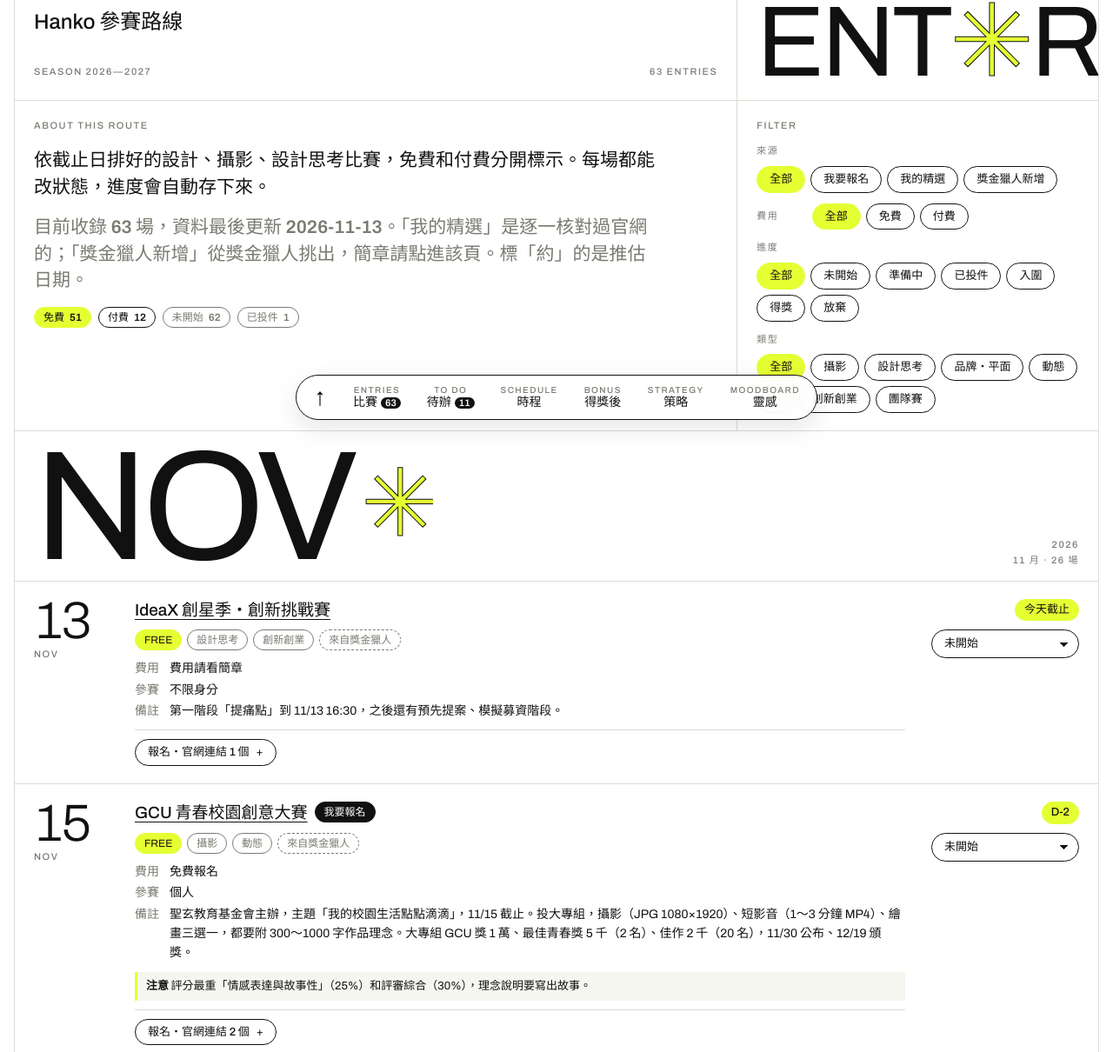
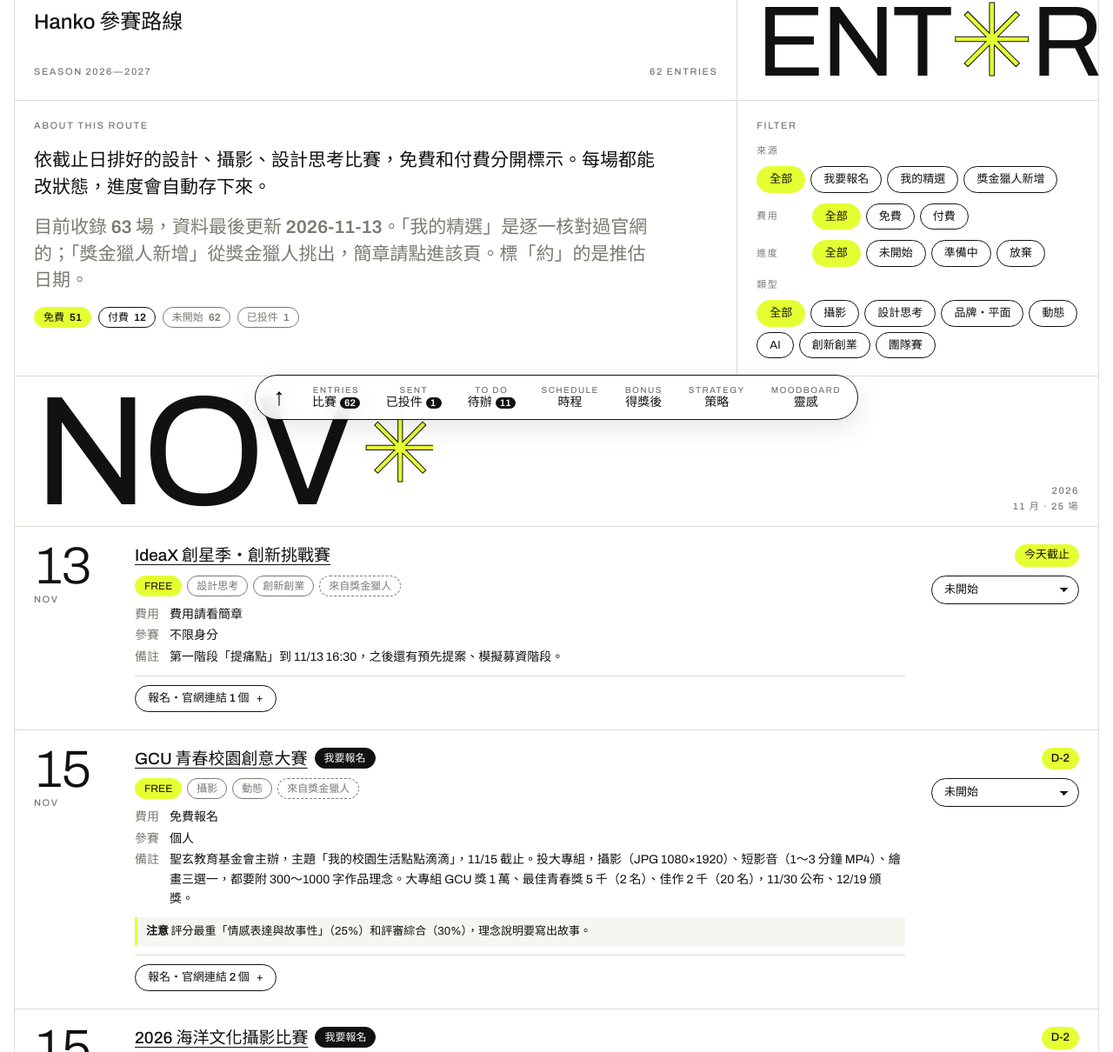
Before and after one commit to hankko60405-ship-it/hanko-competitions, a plain HTML site: page index.html in a window 1280 px wide. Shown: the part 303-1513 px from the top of the page at 87% size. Drawn offline with Linux system fonts and the light colour scheme.

Commit message:
已投件的比賽獨立成一區，不再出現在比賽列表
Co-Authored-By: Claude Opus 5.5 <noreply@anthropic.com>

```diff
--- a/index.html
+++ b/index.html
@@ -220,6 +220,8 @@ body{padding-bottom:calc(110px + env(safe-area-inset-bottom,0px))}
 
   <main id="timeline" class="span3" style="display:grid;gap:1px;background:var(--line)"></main>
 
+  <div id="sec-sent" class="span3" style="display:grid;gap:1px;background:var(--line)"><div id="sent-list" style="display:grid;gap:1px"></div></div>
+
   <section id="sec-todo" class="tile info">
     <span class="vlabel caps">01 — To do</span>
     <div class="inner">
@@ -304,6 +306,7 @@ function leftLabel(n){
   return["D-"+n,n<=14?"hot":n<=45?"soon":"far"];
 }
 const st=e=>state.status[e.id]||e.status||"todo";
+const SENT=["sent","short","win"],isSent=s=>SENT.includes(s);
 const finished=s=>["sent","short","win","skip"].includes(s);
 
 function el(tag,attrs={},...kids){
@@ -324,26 +327,14 @@ function renderFilters(){
   };
   fill("fee-filters",FEES,fee,k=>fee=k);
   fill("src-filters",SRCS,src,k=>src=k);
-  fill("status-filters",Object.fromEntries([["all","全部"],...STATUS]),stat,k=>stat=k);
+  fill("status-filters",Object.fromEntries([["all","全部"],...STATUS.filter(([v])=>!isSent(v))]),stat,k=>stat=k);
   fill("filters",CATS,filter,k=>filter=k);
 }
 
-function renderTimeline(){
-  const main=document.getElementById("timeline");main.textContent="";
-  const list=ENTRIES.filter(e=>(filter==="all"||(filter==="team"?!!e.team:e.cats.includes(filter)))&&(fee==="all"||e.fee===fee)&&(src==="all"||(src==="going"?!!e.going:(src==="bh")===!!e.src))&&(stat==="all"||(st(e))===stat));
-  document.getElementById("count-label").textContent=list.length+" entries";
-  if(!list.length){main.append(el("div",{class:"tile empty",text:loaded?"這個組合目前沒有比賽，換個篩選看看。":"讀取比賽資料中…"}));return}
-  const groups=new Map();
-  for(const e of list){const k=e.date.slice(0,7);if(!groups.has(k))groups.set(k,[]);groups.get(k).push(e)}
-  for(const[k,items]of groups){
-    const[y,m]=k.split("-");
-    const sec=el("section",{class:"tile month","aria-label":y+" 年 "+Number(m)+" 月"});
-    const h=el("h2",{},MONTHS[Number(m)-1],el("span",{class:"ast","aria-hidden":"true",text:"✳"}));
-    sec.append(el("div",{class:"mhead"},h,el("div",{class:"meta caps"},el("div",{text:y}),el("div",{text:Number(m)+" 月 · "+items.length+" 場"}))));
-    for(const e of items){
+function makeCard(e){
   const n=daysLeft(e.date);const[lt,lc]=leftLabel(n);
   const s=st(e);
-      const card=el("article",{class:"entry"+(n<0?" past":"")+(finished(s)&&s!=="skip"?" done":"")});
+  const card=el("article",{class:"entry"+(n<0?" past":"")});
   const[,mm,dd]=e.date.split("-");
   card.append(el("div",{class:"date num"},
     el("span",{class:"day",text:String(Number(dd)).padStart(2,"0")}),
@@ -393,8 +384,22 @@ function renderTimeline(){
   for(const[v,t]of STATUS){const o=el("option",{value:v,text:t});if(v===s)o.selected=true;sel.append(o)}
   sel.onchange=()=>{state.status[e.id]=sel.value;save();renderAll()};
   card.append(el("div",{class:"side"},el("span",{class:"pill left num "+lc,text:lt}),sel));
-      sec.append(card);
+  return card;
 }
+
+function renderTimeline(){
+  const main=document.getElementById("timeline");main.textContent="";
+  const list=ENTRIES.filter(e=>!isSent(st(e))&&(filter==="all"||(filter==="team"?!!e.team:e.cats.includes(filter)))&&(fee==="all"||e.fee===fee)&&(src==="all"||(src==="going"?!!e.going:(src==="bh")===!!e.src))&&(stat==="all"||(st(e))===stat));
+  document.getElementById("count-label").textContent=list.length+" entries";
+  if(!list.length){main.append(el("div",{class:"tile empty",text:loaded?"這個組合目前沒有比賽，換個篩選看看。":"讀取比賽資料中…"}));return}
+  const groups=new Map();
+  for(const e of list){const k=e.date.slice(0,7);if(!groups.has(k))groups.set(k,[]);groups.get(k).push(e)}
+  for(const[k,items]of groups){
+    const[y,m]=k.split("-");
+    const sec=el("section",{class:"tile month","aria-label":y+" 年 "+Number(m)+" 月"});
+    const h=el("h2",{},MONTHS[Number(m)-1],el("span",{class:"ast","aria-hidden":"true",text:"✳"}));
+    sec.append(el("div",{class:"mhead"},h,el("div",{class:"meta caps"},el("div",{text:y}),el("div",{text:Number(m)+" 月 · "+items.length+" 場"}))));
+    for(const e of items)sec.append(makeCard(e));
     main.append(sec);
   }
 }
@@ -428,7 +433,16 @@ function renderTodos(){
     ul.append(el("li",{},el("label",{for:"todo-"+k},cb,el("span",{text:t}))));
   }
 }
-function renderAll(){renderNext();renderTally();renderTimeline()}
+function renderSent(){
+  const box=document.getElementById("sent-list");box.textContent="";
+  const list=ENTRIES.filter(e=>isSent(st(e)));
+  const sec=el("section",{class:"tile month","aria-label":"已投件"});
+  sec.append(el("div",{class:"mhead"},el("h2",{},"Sent",el("span",{class:"ast","aria-hidden":"true",text:"✳"})),el("div",{class:"meta caps"},el("div",{text:"已投件"}),el("div",{text:list.length+" 場"}))));
+  if(!list.length)sec.append(el("div",{class:"empty",text:loaded?"還沒有投件的比賽。在比賽卡片右邊把進度改成「已投件」，就會移到這裡。":"讀取比賽資料中…"}));
+  for(const e of list)sec.append(makeCard(e));
+  box.append(sec);
+}
+function renderAll(){renderNext();renderTally();renderTimeline();renderSent()}
 function setSync(t){document.getElementById("sync").textContent="進度儲存："+t}
 
 function useLocal(note){
@@ -476,6 +490,7 @@ fetch("data/competitions.json",{cache:"no-store"}).then(r=>r.json()).then(d=>{
   <nav aria-label="快速切換區塊">
     <a href="#top" class="top" aria-label="回到最上面">↑</a>
     <a href="#sec-entries" data-sec="sec-entries"><span class="en">Entries</span><span class="zh">比賽<span class="count" id="dock-count">—</span></span></a>
+    <a href="#sec-sent" data-sec="sec-sent"><span class="en">Sent</span><span class="zh">已投件<span class="count" id="dock-sent">—</span></span></a>
     <a href="#sec-todo" data-sec="sec-todo"><span class="en">To do</span><span class="zh">待辦<span class="count" id="dock-todo">—</span></span></a>
     <a href="#sec-schedule" data-sec="sec-schedule"><span class="en">Schedule</span><span class="zh">時程</span></a>
     <a href="#sec-bonus" data-sec="sec-bonus"><span class="en">Bonus</span><span class="zh">得獎後</span></a>
@@ -514,13 +529,15 @@ fetch("data/competitions.json",{cache:"no-store"}).then(r=>r.json()).then(d=>{
   // Live counts: competitions still open, unchecked to-dos
   const put=(id,v)=>{const el=document.getElementById(id),s=String(v);if(el.textContent!==s)el.textContent=s};
   const upd=()=>{
-    put("dock-count",document.querySelectorAll(".entry:not(.past)").length);
+    put("dock-count",document.querySelectorAll("#timeline .entry:not(.past)").length);
+    put("dock-sent",document.querySelectorAll("#sent-list .entry").length);
     put("dock-todo",[...document.querySelectorAll("#todos input")].filter(i=>!i.checked).length);
   };
   // Watch only the list and the to-dos, never the dock itself
   const mo=new MutationObserver(upd);
   mo.observe(document.getElementById("timeline"),{childList:true});
   mo.observe(document.getElementById("todos"),{childList:true});
+  mo.observe(document.getElementById("sent-list"),{childList:true,subtree:true});
   document.addEventListener("change",upd);upd();
 })();
 </script>
```
Also changed, not shown: 2 other files. Lines whose indentation alone changed are shown as unchanged.
